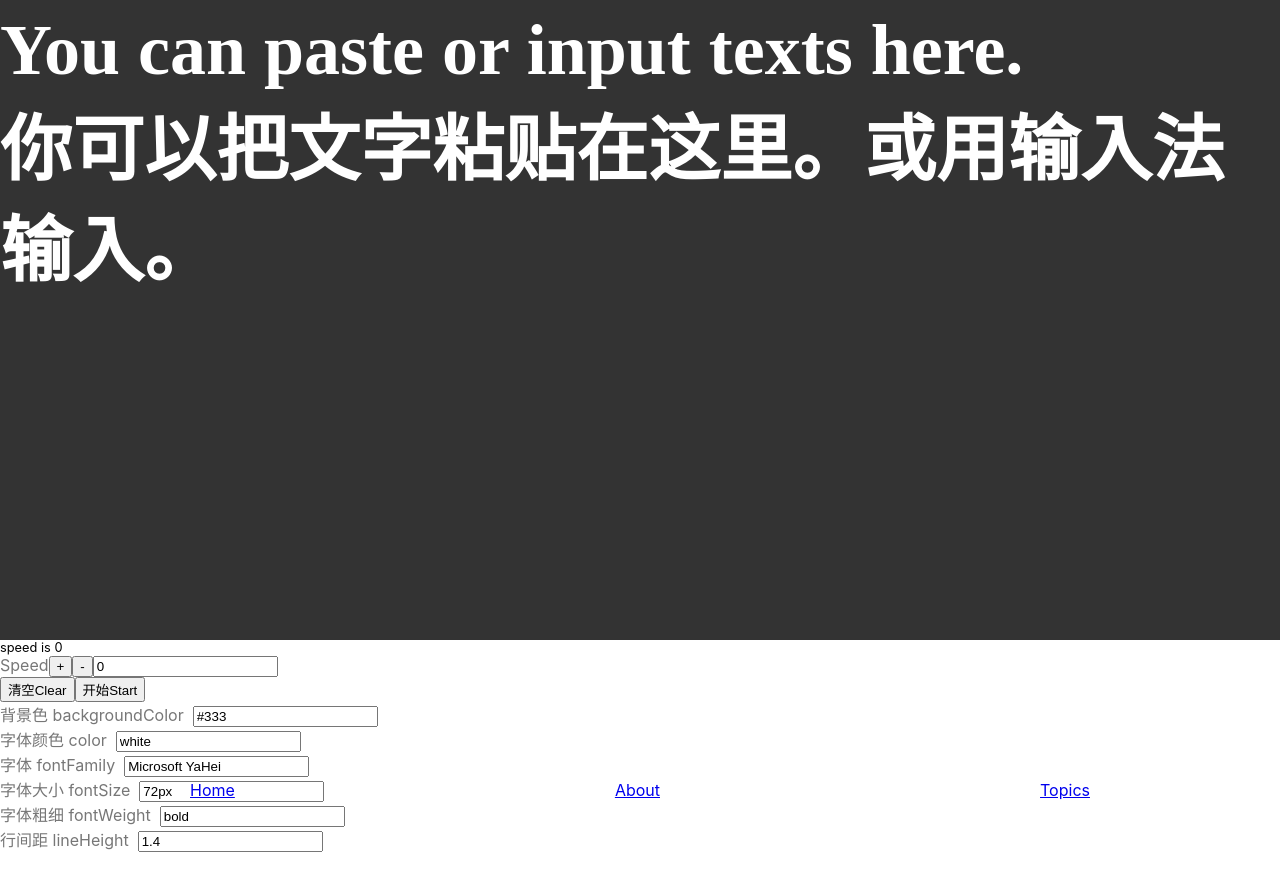
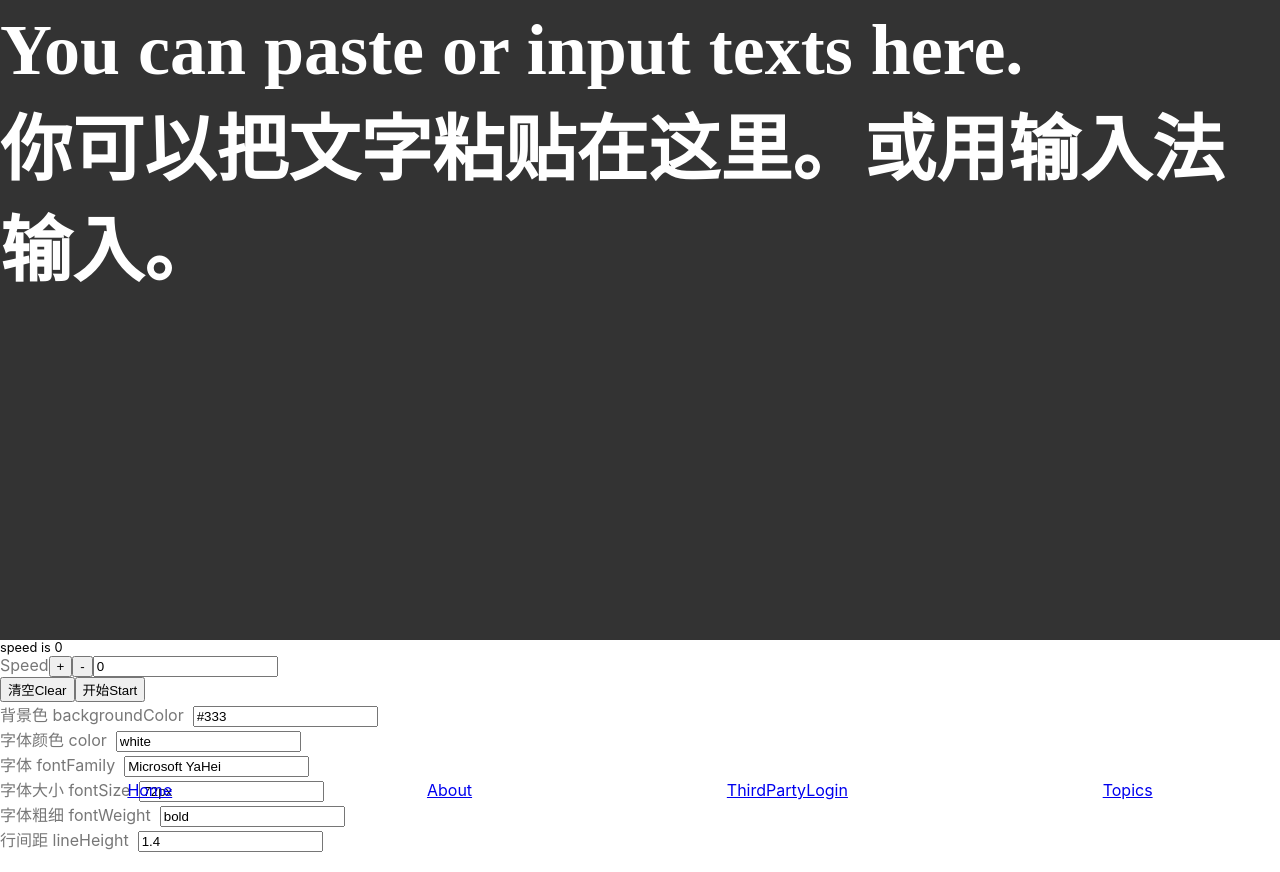
Before and after one commit to lgh06/web-prompter, a React (Create React App) app: page / in a window 1280 px wide. Built offline with nearby package versions, Linux system fonts and the light colour scheme; what nosleep.js would draw is missing.

Commit message:
gitee.com thirdparty login code got.

```diff
--- a/src/App.js
+++ b/src/App.js
@@ -27,6 +27,9 @@ export default function App() {
             <Link to="/about">About</Link>
           </li>
           <li>
+            <Link to="/3login?code=333">ThirdPartyLogin</Link>
+          </li>
+          <li>
             <Link to="/topics">Topics</Link>
           </li>
         </ul>
@@ -37,6 +40,9 @@ export default function App() {
           </Route>
           <Route path="/about">
             <About />
+          </Route>
+          <Route path="/3login">
+            <AsyncPage page="ThirdPartyLogin" />
           </Route>
           <Route path="/topics">
             <AsyncPage page="TopicsPageMQTT" />
--- a/src/helpers/Async.js
+++ b/src/helpers/Async.js
@@ -5,7 +5,8 @@ import loadable from '@loadable/component'
 // https://loadable-components.com/docs/dynamic-import/
 const DefaultLoading = () => <div className="animated fadeIn pt-1 text-center">Loading...</div>
 const AsyncPage = loadable(props => import(`../pages/${props.page}`), {
-  fallback: <DefaultLoading></DefaultLoading>
+  fallback: <DefaultLoading></DefaultLoading>,
+  cacheKey: props => props.page,
 })
 
 const AsyncComp = loadable(props => import(`../components/${props.comp}`), {
--- /dev/null
+++ b/src/pages/ThirdPartyLogin.js
@@ -0,0 +1,23 @@
+import {
+  Switch,
+  Route,
+  useRouteMatch,
+  useLocation,
+} from "react-router-dom";
+
+function useQuery() {
+  return new URLSearchParams(useLocation().search);
+}
+
+export default function ThirdPartyLogin() {
+  let {path} = useRouteMatch();
+  let query = useQuery();
+  const code = query.get('code');
+  console.log(path,code);
+  return (
+    <>
+    Code is {code}
+    </>
+  );
+
+}
--- a/src/pages/TopicsPageMQTT.js
+++ b/src/pages/TopicsPageMQTT.js
@@ -56,20 +56,20 @@ export default function TopicsPage() {
       deviceName
     }productKey${productKey}random${random}`;
     const signedContent = cryptojs.HmacSHA1(content,productSecret).toString();
-    const device = mqtt.connect(`wss://${productKey}.iot-as-mqtt.cn-shanghai.aliyuncs.com:443`,{
-      clientId: `${clientId}|securemode=-2,authType=regnwl,random=${random},signmethod=hmacsha1|`,
-      username: `${deviceName}&${productKey}`,
-      password: signedContent,
-      keepalive: 300,
-    });
+    // const device = mqtt.connect(`wss://${productKey}.iot-as-mqtt.cn-shanghai.aliyuncs.com:443`,{
+    //   clientId: `${clientId}|securemode=-2,authType=regnwl,random=${random},signmethod=hmacsha1|`,
+    //   username: `${deviceName}&${productKey}`,
+    //   password: signedContent,
+    //   keepalive: 300,
+    // });
     // get为订阅的信息
     // data 为双向
     // const sb = `/${productKey}/${deviceName}/user/data`;
     // device.subscribe(sb , null , (...e) => {
     //   console.log('inside subscribe', e)
     // });
-    device.on(`connect`, (...e) => {
-      console.log(`connect successfully!`, e);
+    // device.on(`connect`, (...e) => {
+      // console.log(`connect successfully!`, e);
       // update 为上报
       // data为双向
       // const id = setInterval(() => {
@@ -79,13 +79,13 @@ export default function TopicsPage() {
       //     }
       //   });
       // }, 3000);
-    });
-    device.on('message', (topic, payload) => {
-      console.log(topic, payload.toString());
-    });
-    device.on('error', (err) => {
-      console.log('error:',err);
-    });
+    // });
+    // device.on('message', (topic, payload) => {
+    //   console.log(topic, payload.toString());
+    // });
+    // device.on('error', (err) => {
+    //   console.log('error:',err);
+    // });
     async function dbLogics(){
       login();
       const db = app.database();
@@ -103,7 +103,7 @@ export default function TopicsPage() {
     // https://reactjs.org/docs/hooks-effect.html#effects-with-cleanup
     return () => {
       // device.unsubscribe(sb, (...e)=>console.log('inside unsubscribe',e));
-      device.end({force: true}, (...e)=>console.log('inside end',e))
+      // device.end({force: true}, (...e)=>console.log('inside end',e))
     }
   }, []); // [] empty array
   // see https://reactjs.org/docs/hooks-effect.html#tip-optimizing-performance-by-skipping-effects
```
